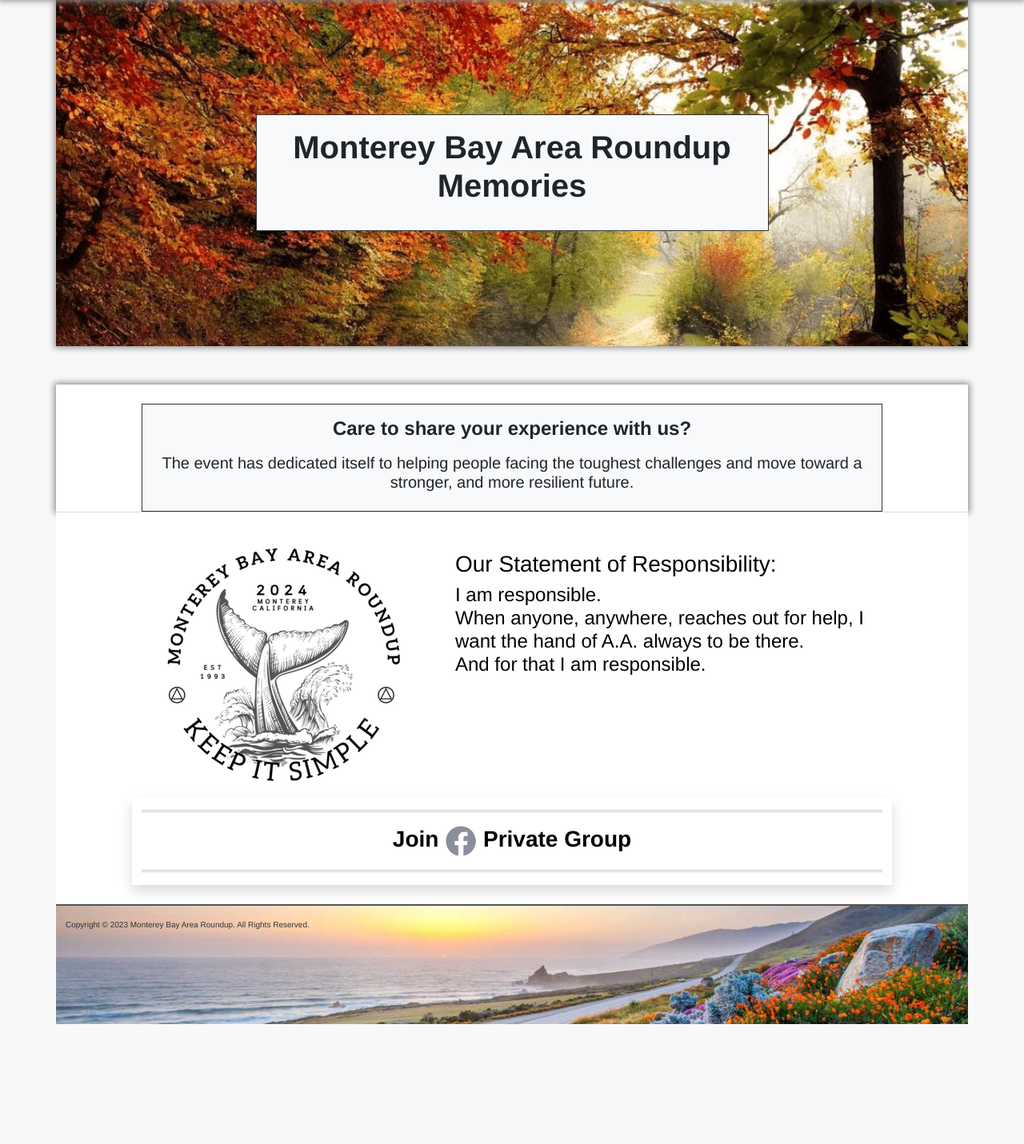
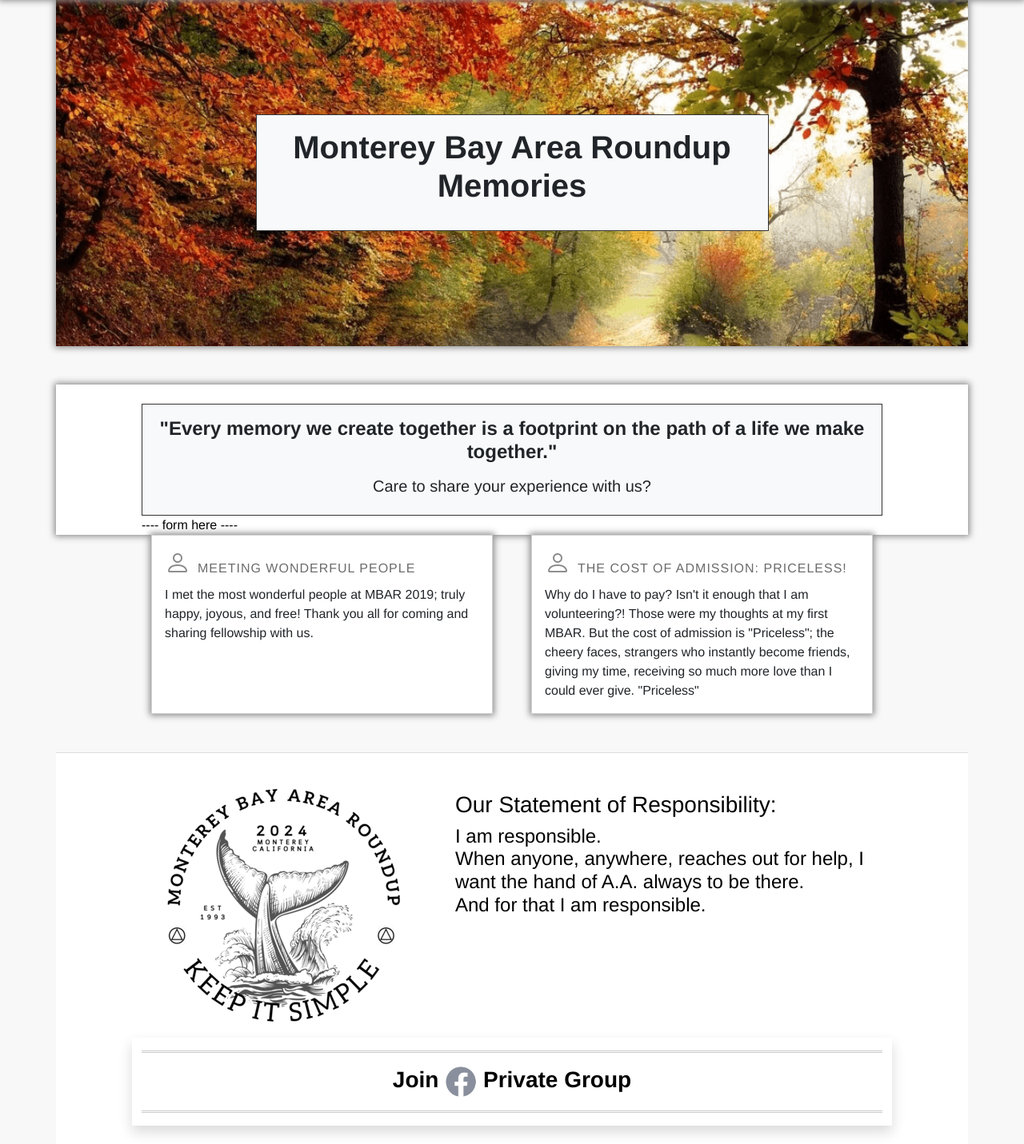
Before and after one commit to philemmons/mbar, a PHP site: page /memories.php in a window 1280 px wide. Shown: the part 438-1869 px from the top of the page at 80% size. Before the commit the page ends 1719 px from the top, so only its background shows below. Run offline with PHP 8.4, Linux system fonts and the light colour scheme.

Commit message:
content format

```diff
--- a/memories.php
+++ b/memories.php
@@ -59,13 +59,39 @@
         <div class="row justify-content-center">
             <div class="col-xl-10 col-lg-10 col-md-12 pt-4">
                 <div class="p-3 text-center text-bg-light hero-text-border" title="Monterey Bay Area Roundup since 1993.">
-                    <h4 class="fw-bold mb-3 text-primary"><span class="text-dark px-3 px-md-0">Care to share your experience with us?</span>
+                    <h4 class="fw-bold mb-3 text-primary"><span class="text-dark px-3 px-md-0">"Every memory we create together is a footprint on the path of a life we make together."</span>
                     </h4>
-                    <p class="mb-6 h5 text-dark">The event has dedicated itself to helping people facing the toughest challenges and move toward a stronger, and more resilient future.</p>
+                    <p class="mb-6 h5 text-dark">Care to share your experience with us?</p>
+                </div>
+                <div>
+                    ---- form here ----
                 </div>
             </div>
         </div>
     </section>
+
+    <section class="container">
+        <div class="row justify-content-center mb-5">
+            <div class="col-lg-5 mb-3 mb-lg-0 px-4">
+                <div class="card h-100 shadow-wrap">
+                    <div class="card-body">
+                        <h6 class="card-title"><a href="conference-2021.php">
+                                <i class="bi bi-person me-2" style="font-size: 2rem; color: var(--color-8);"></i>Meeting Wonderful People</a></h5>
+                            <p class="card-text">I met the most wonderful people at MBAR 2019; truly happy, joyous, and free! Thank you all for coming and sharing fellowship with us.</p>
+                    </div>
+                </div>
+            </div>
+
+            <div class="col-lg-5 mb-3 mb-lg-0 px-4">
+                <div class="card h-100 shadow-wrap">
+                    <div class="card-body">
+                        <h6 class="card-title"><a href="registration.php">
+                                <i class="bi bi-person me-2" style="font-size: 2rem; color: var(--color-8);"></i>The Cost of Admission: Priceless!</a></h5>
+                            <p class="card-text">Why do I have to pay? Isn't it enough that I am volunteering?! Those were my thoughts at my first MBAR. But the cost of admission is "Priceless"; the cheery faces, strangers who instantly become friends, giving my time, receiving so much more love than I could ever give. "Priceless"</p>
+                    </div>
+                </div>
+            </div>
+</section>
 
 </main>
 <?php include 'footer.inc' ?>
```
